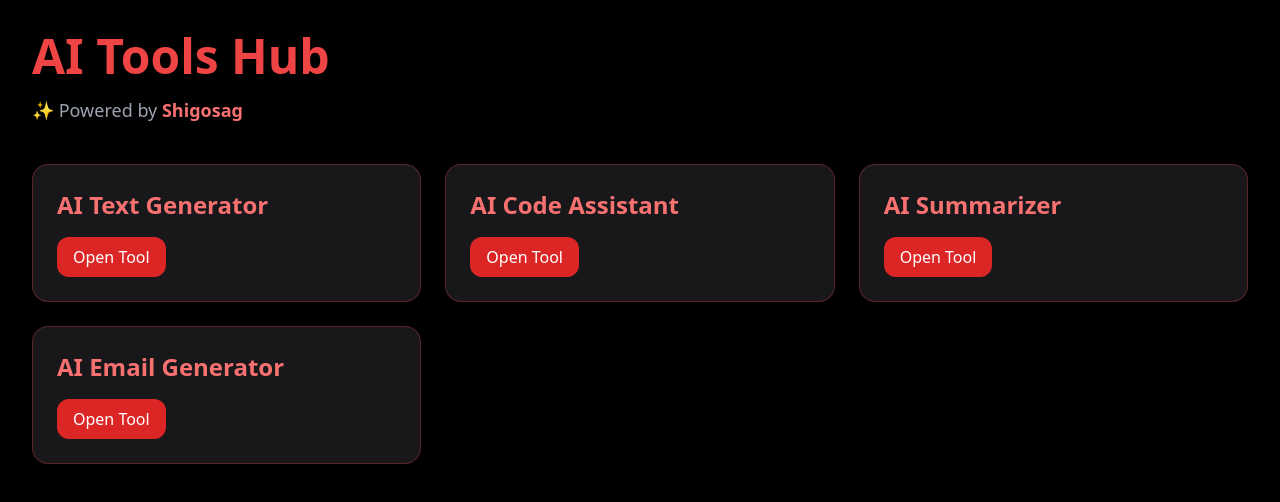
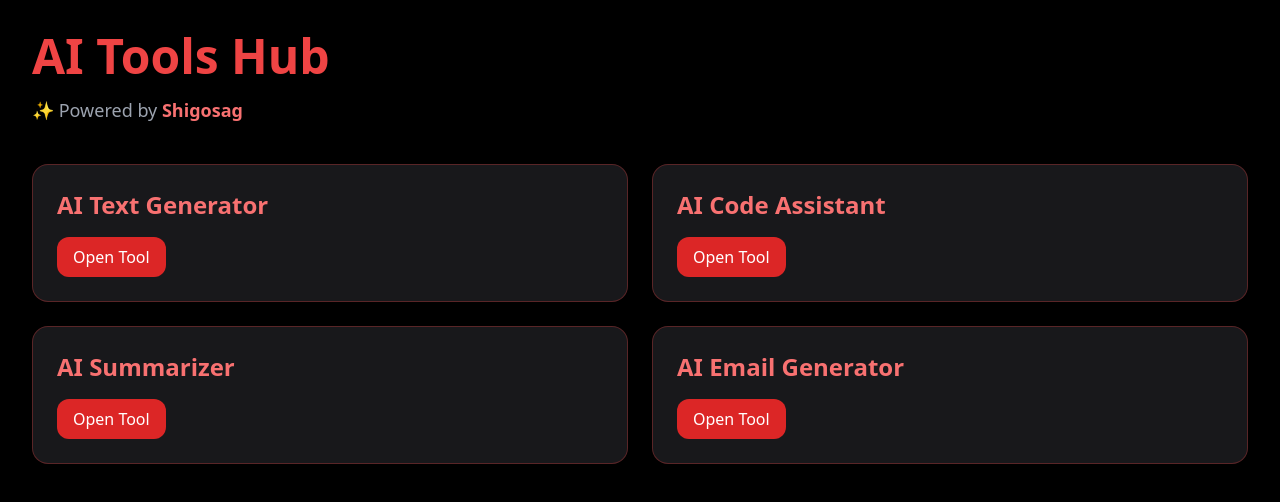
Before and after one commit to Shigosag/AI-Tools-Hub, a Next.js app in the folder client/: page / in a window 1280 px wide. Shown: the top 502 px of the page. Built offline with nearby package versions, Linux system fonts and the light colour scheme.

Commit message:
Update Dashboard.tsx

```diff
--- a/client/components/Dashboard.tsx
+++ b/client/components/Dashboard.tsx
@@ -47,7 +47,7 @@
           </span>
         </motion.p>
 
-        <div className="grid md:grid-cols-2 lg:grid-cols-3 gap-6">
+        <div className="grid grid-cols-1 md:grid-cols-2 gap-6">
           {tools.map((tool) => (
             <motion.div
               key={tool.title}
```
